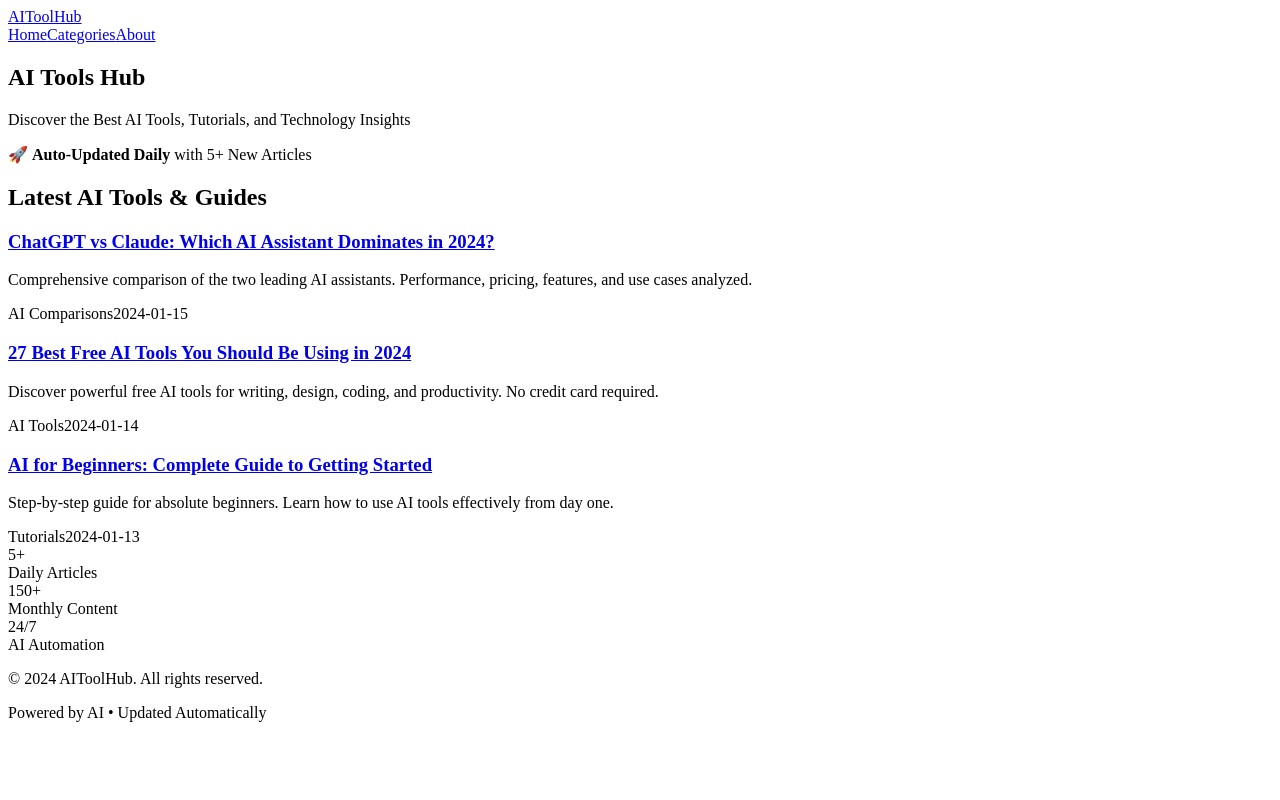
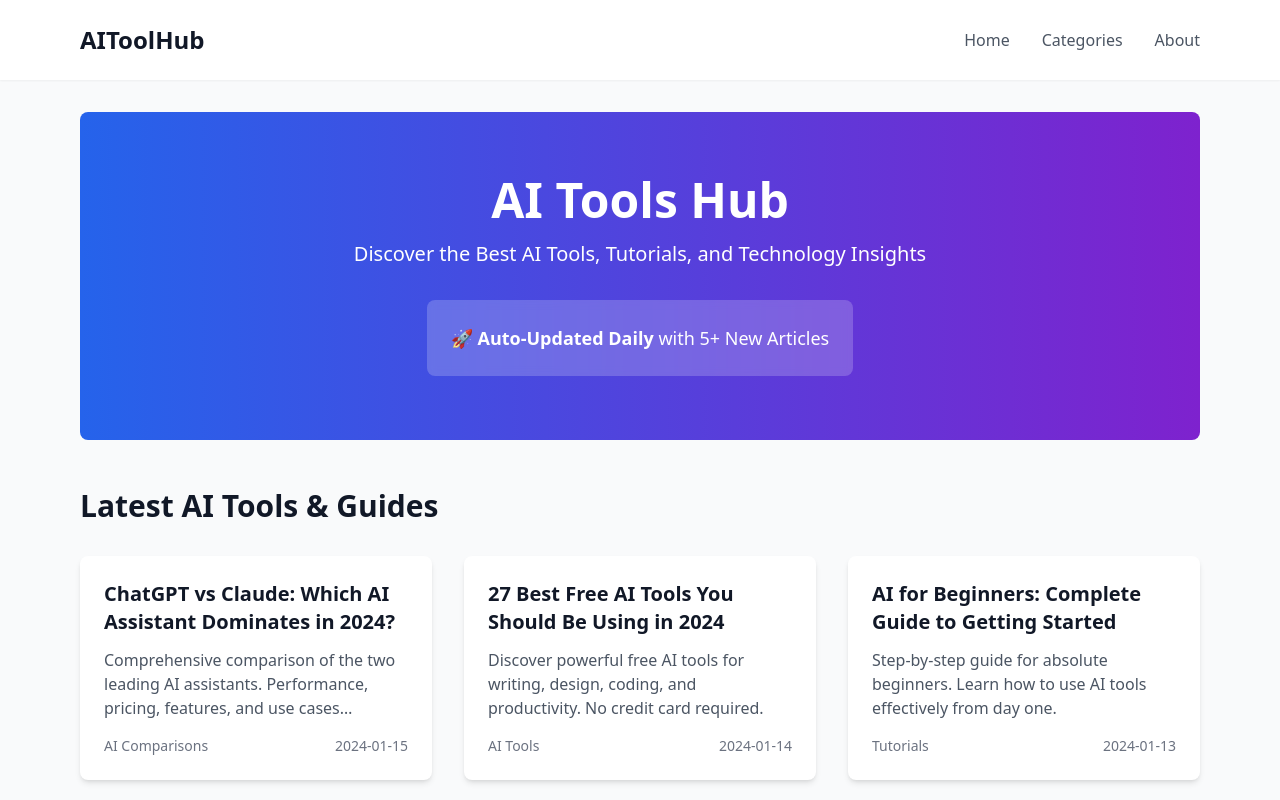
Before and after one commit to aitoolhubworkspace/aitoolhub, a Next.js app: page / in a window 1280 px wide. Shown: the top 800 px of the page. Built offline with nearby package versions, Linux system fonts and the light colour scheme.

Commit message:
Add main app file

```diff
--- /dev/null
+++ b/pages/_app.js
@@ -0,0 +1,5 @@
+import '../styles/globals.css'
+
+export default function MyApp({ Component, pageProps }) {
+  return <Component {...pageProps} />
+}
```
